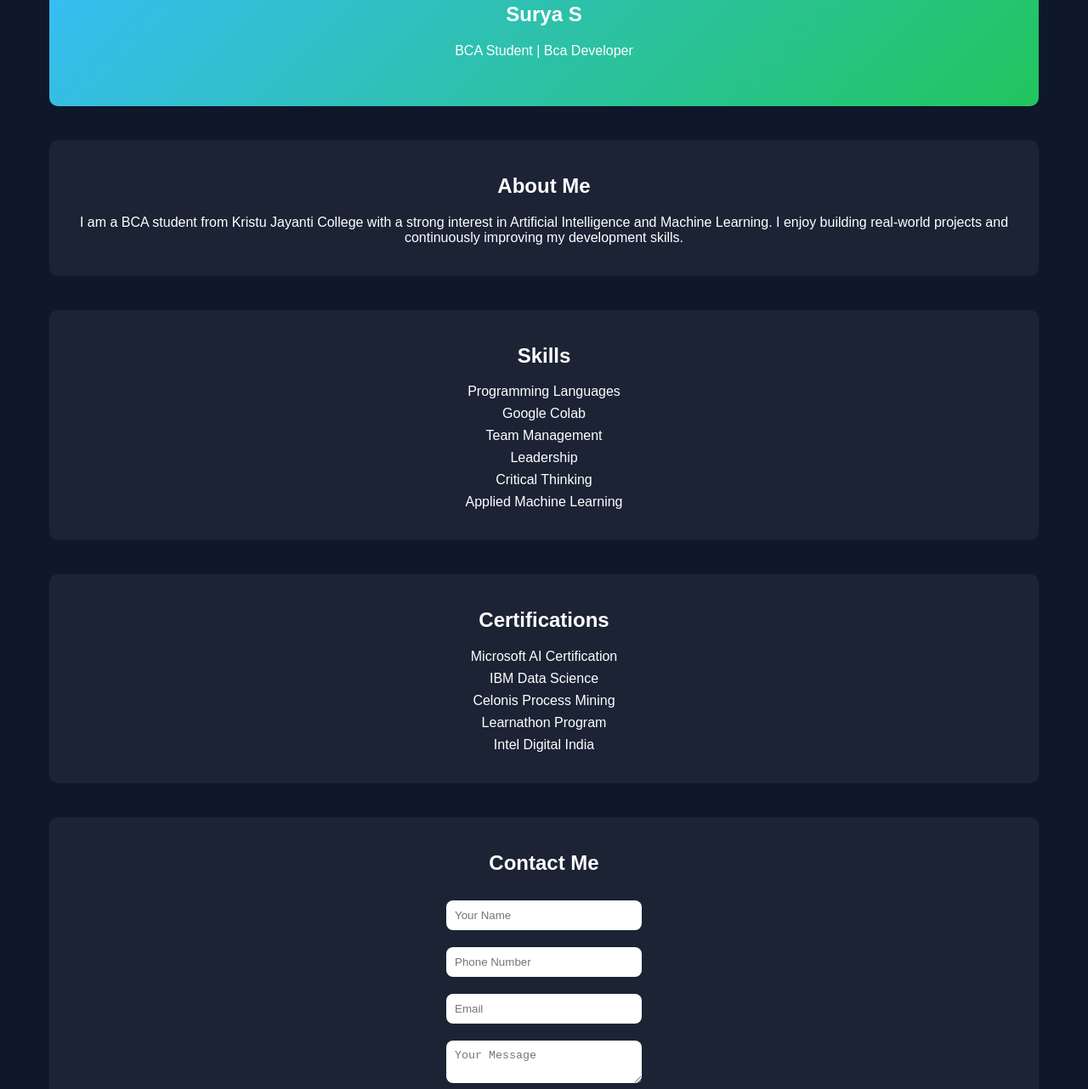
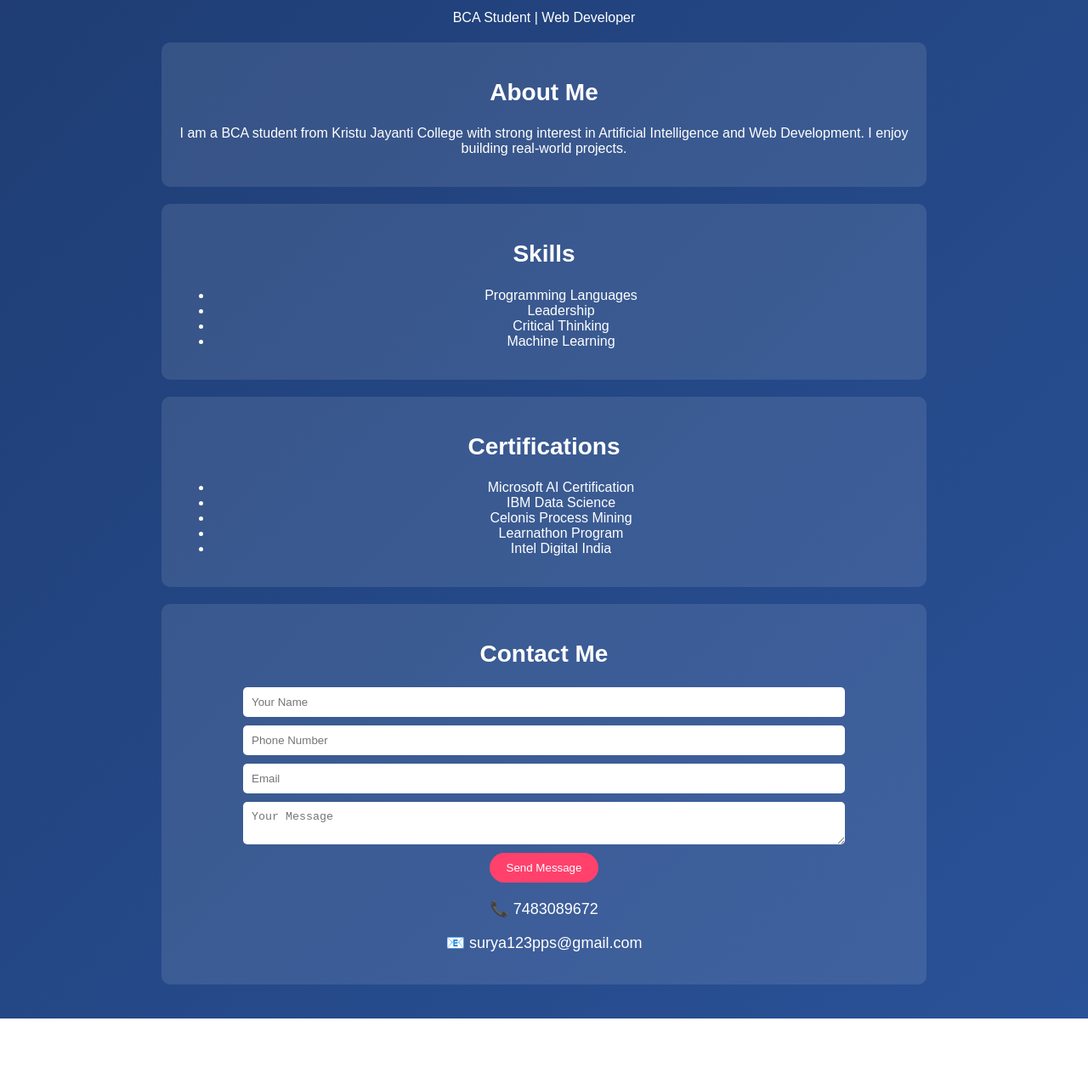
Before and after one commit to surya042006/MYPORT, a website: page index.html in a window 1280 px wide. Shown: the part 155-1437 px from the top of the page at 85% size. After the commit the page ends 1354 px from the top, so only its background shows below. Drawn offline with Linux system fonts and the light colour scheme.

Commit message:
final clean version

```diff
--- a/index.html
+++ b/index.html
@@ -1,42 +1,46 @@
 <!DOCTYPE html>
 <html>
 <head>
-  <title>Surya S Portfolio</title>
+  <title>Surya Portfolio</title>
   <link rel="stylesheet" href="style.css">
 </head>
+
 <body>
 
-<!-- 🔥 HERO -->
-<section class="hero">
+<nav>
+  <a href="#about">About</a>
+  <a href="#skills">Skills</a>
+  <a href="#certifications">Certifications</a>
+  <a href="#contact">Contact</a>
+</nav>
+
+<div class="container">
+
   <h1>Surya S</h1>
-  <p>BCA Student | Bca Developer</p>
-</section>
+  <p>BCA Student | Web Developer</p>
 
-<!-- 🧠 ABOUT -->
-<section class="about">
+  <!-- About -->
+  <section id="about">
     <h2>About Me</h2>
     <p>
-    I am a BCA student from Kristu Jayanti College with a strong interest in
-    Artificial Intelligence and Machine Learning. I enjoy building real-world
-    projects and continuously improving my development skills.
+      I am a BCA student from Kristu Jayanti College with strong interest in
+      Artificial Intelligence and Web Development. I enjoy building real-world projects.
     </p>
   </section>
 
-<!-- ⚡ SKILLS -->
-<section class="skills">
+  <!-- Skills -->
+  <section id="skills">
     <h2>Skills</h2>
     <ul>
       <li>Programming Languages</li>
-    <li>Google Colab</li>
-    <li>Team Management</li>
       <li>Leadership</li>
       <li>Critical Thinking</li>
-    <li>Applied Machine Learning</li>
+      <li>Machine Learning</li>
     </ul>
   </section>
 
-<!-- 🏆 CERTIFICATIONS -->
-<section class="certifications">
+  <!-- Certifications -->
+  <section id="certifications">
     <h2>Certifications</h2>
     <ul>
       <li>Microsoft AI Certification</li>
@@ -47,25 +51,24 @@
     </ul>
   </section>
 
-<!-- 📩 CONTACT FORM -->
-<section class="contact">
+  <!-- Contact -->
+  <section id="contact">
     <h2>Contact Me</h2>
 
-  <form id="form">
-    <input type="text" id="name" placeholder="Your Name" required>
-    <input type="text" id="phone" placeholder="Phone Number" required>
-    <input type="email" id="email" placeholder="Email" required>
+    <input id="name" placeholder="Your Name">
+    <input id="phone" placeholder="Phone Number">
+    <input id="email" placeholder="Email">
     <textarea id="message" placeholder="Your Message"></textarea>
 
-    <button type="submit">Send Message</button>
-  </form>
+    <button onclick="sendData()">Send Message</button>
+
+    <div class="contact-info">
+      <p>📞 7483089672</p>
+      <p>📧 surya123pps@gmail.com</p>
+    </div>
   </section>
 
-<!-- 📞 INFO -->
-<section class="info">
-  <p>📞 7483089672</p>
-  <p>📧 surya123pps@gmail.com</p>
-</section>
+</div>
 
 <script src="script.js"></script>
 
--- a/script.js
+++ b/script.js
@@ -1,35 +1,20 @@
-const form = document.getElementById("contactForm");
+async function sendData() {
+  const name = document.getElementById("name").value;
+  const phone = document.getElementById("phone").value;
+  const email = document.getElementById("email").value;
+  const message = document.getElementById("message").value;
 
-form.addEventListener("submit", async (e) => {
-  e.preventDefault();
-
-  const data = {
-    name: form.name.value,
-    phone: form.phone.value,
-    email: form.email.value,
-    message: form.message.value
-  };
-
-  try {
   const res = await fetch("/add", {
     method: "POST",
-      headers: {
-        "Content-Type": "application/json"
-      },
-      body: JSON.stringify(data)
+    headers: { "Content-Type": "application/json" },
+    body: JSON.stringify({ name, phone, email, message })
   });
 
-    const result = await res.json();
+  const data = await res.json();
 
-    if (result.success) {
+  if (data.success) {
     alert("Message Sent ✅");
-      form.reset();
   } else {
-      alert("Server error ❌");
+    alert("Error ❌");
   }
-
-  } catch (err) {
-    console.error(err);
-    alert("Error connecting server ❌");
 }
-});
--- a/style.css
+++ b/style.css
@@ -1,53 +1,79 @@
 body {
+  margin: 0;
   font-family: Arial;
-  background: #0f172a;
+  background: linear-gradient(135deg, #1e3c72, #2a5298);
   color: white;
   text-align: center;
-  padding: 50px;
 }
 
-form {
-  display: flex;
-  flex-direction: column;
-  width: 250px;
-  margin: auto;
+/* Navbar */
+nav {
+  background: #000;
+  padding: 15px;
+  position: sticky;
+  top: 0;
 }
 
-input, textarea {
+nav a {
+  color: white;
   margin: 10px;
-  padding: 10px;
-  border-radius: 8px;
-  border: none;
+  text-decoration: none;
 }
 
-button {
-  padding: 10px;
-  background: #22c55e;
-  color: white;
-  border: none;
-  cursor: pointer;
-}
-section {
-  margin: 40px 0;
+nav a:hover {
+  color: #00c6ff;
 }
 
-.hero {
-  background: linear-gradient(135deg, #38bdf8, #22c55e);
-  padding: 40px;
-  border-radius: 10px;
+/* Layout */
+.container {
+  max-width: 900px;
+  margin: auto;
+  padding: 20px;
 }
 
-.about, .skills, .certifications, .contact {
-  background: rgba(255,255,255,0.05);
+/* Sections */
+section {
+  background: rgba(255,255,255,0.1);
+  margin: 20px 0;
   padding: 20px;
   border-radius: 10px;
 }
 
-ul {
-  list-style: none;
-  padding: 0;
+/* Text */
+h1 {
+  font-size: 40px;
 }
 
-li {
-  margin: 8px 0;
+h2 {
+  font-size: 28px;
 }
+
+/* Inputs */
+input, textarea {
+  display: block;
+  width: 80%;
+  margin: 10px auto;
+  padding: 10px;
+  border-radius: 5px;
+  border: none;
+}
+
+/* Button */
+button {
+  padding: 10px 20px;
+  background: #ff416c;
+  border: none;
+  color: white;
+  border-radius: 20px;
+  cursor: pointer;
+}
+
+button:hover {
+  background: #00c6ff;
+}
+
+/* Contact info */
+.contact-info {
+  margin-top: 20px;
+  font-size: 18px;
+}
```
Also changed, not shown: server.js (+11 -26 lines). Lines whose indentation alone changed are shown as unchanged.
